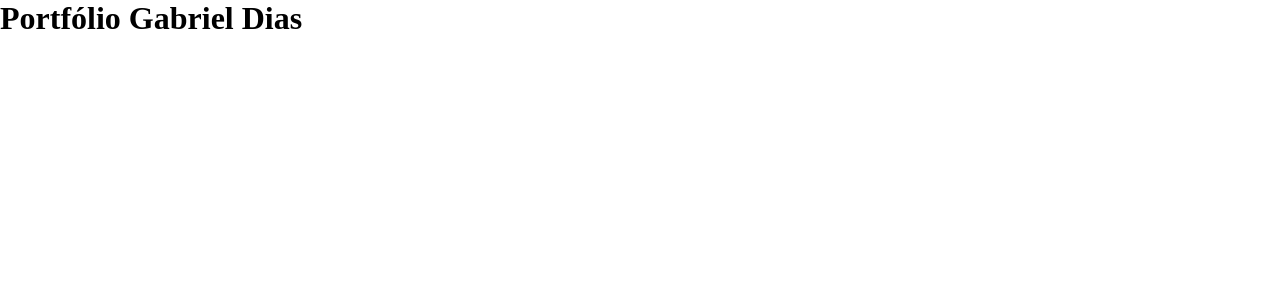
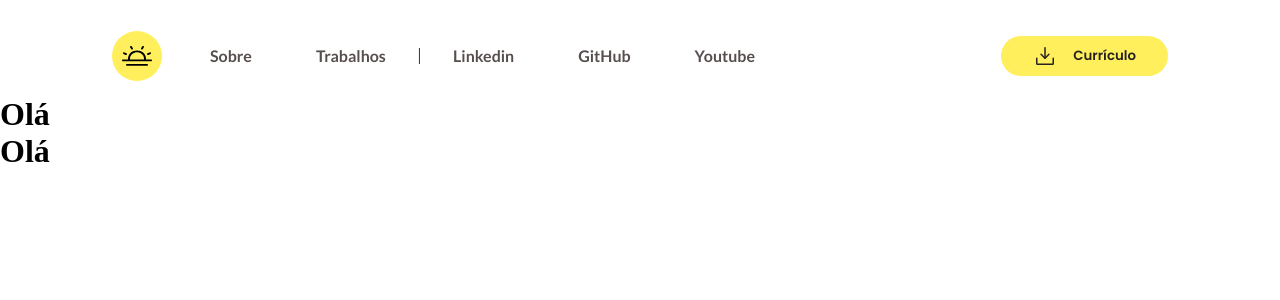
Before and after one commit to gabrieldiasss/portfolio, a Next.js app: page / in a window 1280 px wide. Shown: the top 300 px of the page. Built offline with nearby package versions, Linux system fonts and the light colour scheme.

Commit message:
feat(styled): add header

```diff
--- a/package.json
+++ b/package.json
@@ -15,6 +15,7 @@
     "@types/react-dom": "18.0.11",
     "axios": "^1.3.5",
     "next": "13.2.4",
+    "phosphor-react": "^1.4.1",
     "react": "18.2.0",
     "react-dom": "18.2.0",
     "typescript": "5.0.3"
--- /dev/null
+++ b/src/components/Header/index.tsx
@@ -0,0 +1,63 @@
+import { DownloadSimple } from "phosphor-react";
+import { Button, HeaderContainer, HeaderContent, Link, Navigation } from "./styles";
+import Image from "next/image";
+import Logo from "../../assets/logo.svg";
+
+export function Header() {
+  return (
+    <HeaderContainer>
+      <HeaderContent>
+        <div>
+          <Image src={Logo} width={50} height={50} alt="" />
+
+          <Navigation>
+            <ul>
+              <li>
+                <Link href="" >Sobre</Link>
+              </li>
+              <li>
+                <Link href="">Trabalhos</Link>
+              </li>
+              |
+              <li>
+                <Link
+                  socialNetwork="linkedin"
+                  target="_blank"
+                  href="https://www.linkedin.com/in/gabrieldiasss/"
+                  prefetch
+                >
+                  Linkedin
+                </Link>
+              </li>
+              <li>
+                <Link
+                  socialNetwork="github"
+                  target="_blank"
+                  href="https://www.linkedin.com/in/gabrieldiasss/"
+                  prefetch
+                >
+                  GitHub
+                </Link>
+              </li>
+              <li>
+                <Link
+                  socialNetwork="youtube"
+                  target="_blank"
+                  href="https://www.youtube.com/channel/UCtQ8Ki9M945TsBVXS_7zWNg"
+                  prefetch
+                >
+                  Youtube
+                </Link>
+              </li>
+            </ul>
+          </Navigation>
+        </div>
+
+        <Button>
+          <DownloadSimple size={24} />
+          Currículo
+        </Button>
+      </HeaderContent>
+    </HeaderContainer>
+  );
+}
--- /dev/null
+++ b/src/components/Header/styles.ts
@@ -0,0 +1,85 @@
+import { styled } from "../../../styles/index";
+import LinkRouter from "next/link";
+
+export const HeaderContainer = styled("header", {
+  display: "flex",
+  alignItems: "center",
+  maxWidth: 1120,
+  margin: "0 auto",
+  background: "$base-white",
+  borderRadius: 100,
+
+  marginTop: "1rem",
+
+  height: "5rem",
+});
+
+export const HeaderContent = styled("div", {
+  display: "flex",
+  alignItems: "center",
+
+  justifyContent: "space-between",
+  padding: "0 2rem",
+  flex: 1,
+
+  div: {
+    display: "flex",
+    alignItems: "center",
+  },
+});
+
+export const Navigation = styled("nav", {
+  ul: {
+    display: "flex",
+    marginLeft: "1rem",
+  },
+
+  li: {
+    padding: "0 1rem",
+  },
+});
+
+export const Link = styled(LinkRouter, {
+  padding: "0 1rem",
+  fontSize: "1rem",
+  fontFamily: "$regular",
+  cursor: "pointer",
+  fontWeight: 700,
+
+  variants: {
+    socialNetwork: {
+      linkedin: {
+        "&:hover": {
+          color: "$brand-linkedin",
+        },
+      },
+      youtube: {
+        "&:hover": {
+          color: "$brand-youtube",
+        },
+      },
+      github: {
+        "&:hover": {
+          color: "#000000",
+        },
+      },
+    },
+  },
+});
+
+export const Button = styled("button", {
+  background: "$brand-yellow",
+  border: 0,
+  outline: "none",
+  height: "2.5rem",
+  padding: "0 2rem",
+  display: "flex",
+  alignItems: "center",
+  gap: "1rem",
+  borderRadius: 100,
+
+  "&:hover": {
+    transition: ".3s",
+    filter: "brightness(0.95)",
+  },
+});
--- a/src/pages/_app.tsx
+++ b/src/pages/_app.tsx
@@ -3,7 +3,6 @@ import { globalStyles } from "../../styles/global";
 
 globalStyles()
 
-
 export default function App({ Component, pageProps }: AppProps) {
   return <Component {...pageProps} />
 }
--- a/src/pages/_documents.tsx
+++ b/src/pages/_document.tsx
@@ -9,16 +9,16 @@ export default function Document() {
         <link
           rel="preconnect"
           href="https://fonts.gstatic.com"
-          crossOrigin=""
+          crossOrigin="anonymous"
         />
         <link
-          href="https://fonts.googleapis.com/css2?family=Lato:wght@400;700&family=Open+Sans:wght@600&family=Poppins:wght@500;600;700&family=Roboto:wght@400;500&display=swap"
+          href="https://fonts.googleapis.com/css2?family=Lato:wght@400;700&family=Poppins:wght@500;600;700&display=swap"
           rel="stylesheet"
         />
-        <style
+        {/* <style
           id="stitches"
           dangerouslySetInnerHTML={{ __html: getCssText() }}
-        />
+        /> */}
       </Head>
       <body>
         <Main />
--- a/src/pages/index.tsx
+++ b/src/pages/index.tsx
@@ -1,4 +1,5 @@
 import Head from "next/head";
+import { Header } from "../components/Header";
 
 interface Projects {
   projects: {
@@ -17,7 +18,10 @@ export default function Home({ projects }: Projects) {
         <title>👷 Em construção... | Gabriel Dias</title>
       </Head>
 
-      <h1>Portfólio Gabriel Dias</h1>
+      <Header />
+
+      <h1>Olá</h1>
+      <h1>Olá</h1>
     </>
   );
 }
--- a/styles/global.ts
+++ b/styles/global.ts
@@ -1,16 +1,16 @@
 import { globalCss } from ".";
 
 export const globalStyles = globalCss({
-    '*': {
+  "*": {
     margin: 0,
-        padding: 0
+    padding: 0,
   },
 
   body: {
-        '-webkit-font-smoorhing': 'antialiased',
+    "-webkit-font-smoorhing": "antialiased",
   },
 
-    'input, textarea': {
+  "input, textarea": {
     fontFamily: "$title",
     color: "$base-label",
   },
@@ -19,9 +19,15 @@ export const globalStyles = globalCss({
     fontFamily: "$title",
     color: "$base-title",
     cursor: "pointer",
+    fontWeight: 600,
+  },
+
+  ul: {
+    listStyle: "none",
   },
 
   a: {
-        textDecoration: "none"
-    }
-})
+    textDecoration: "none",
+    color: "$base-text",
+  },
+});
--- a/styles/index.ts
+++ b/styles/index.ts
@@ -24,6 +24,8 @@ export const {
         "base-title": "#272221",
         "base-error": "#f84747",
         "brand-yellow": "#FFEF5C",
+        "brand-linkedin": "#0077B5",
+        "brand-youtube": "#FF0000",
     },
     textSizes: {
         "title-title-xl": "3rem",
@@ -42,8 +44,8 @@ export const {
         "components-button-s": "0.75rem",
       },
       fonts: {
-        regular: "'Lato'",
-        title: "'Poppins'",
+        regular: "Lato",
+        title: "Poppins",
       },
   },
 });
```
Also changed, not shown: src/assets/logo.svg (added), 1 other file (tests, documents, lock files or other folders). Lines whose indentation alone changed are shown as unchanged.
